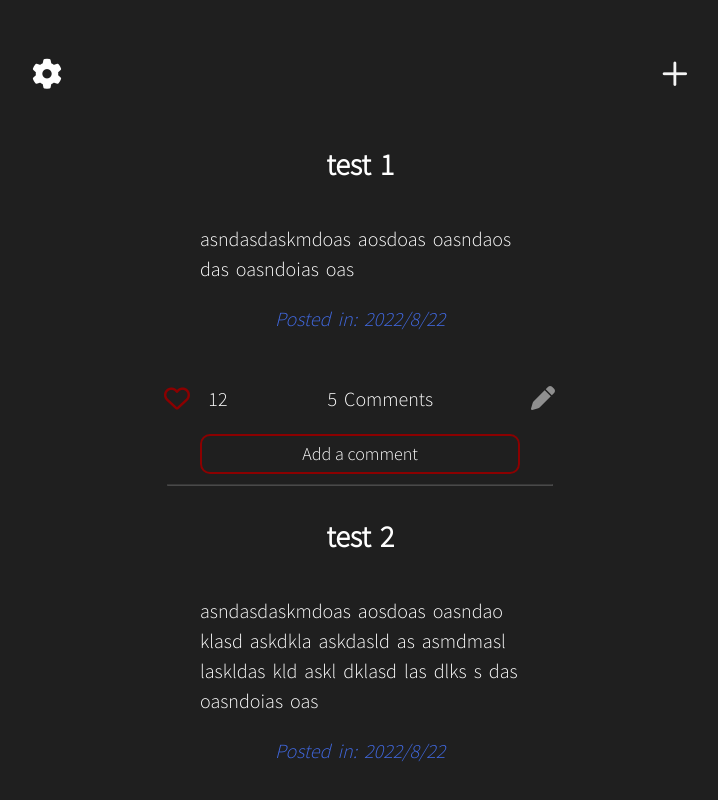
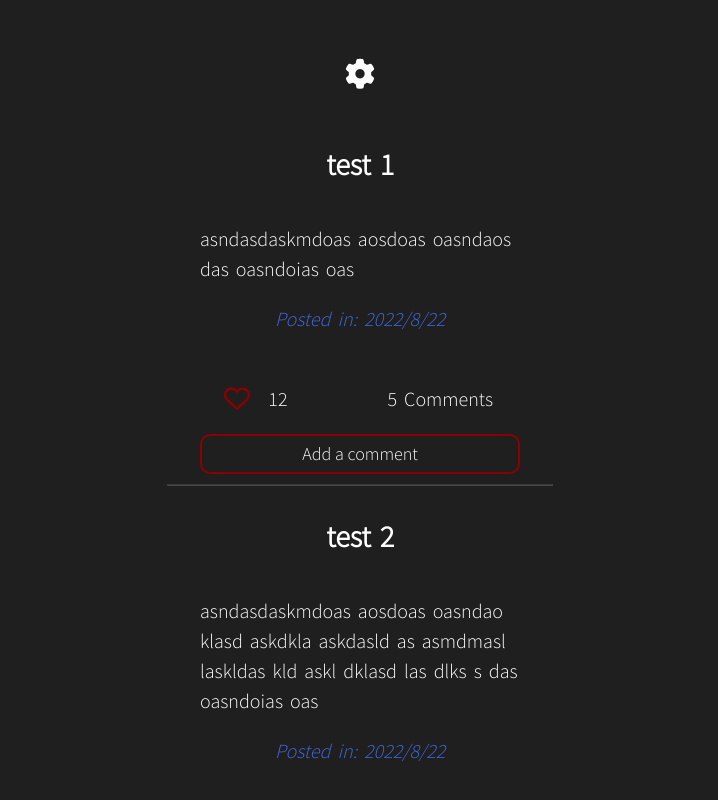
Before and after one commit to MostafaviMeraat/react-task-10, a React (Create React App) app: page /dashboard in a window 1280 px wide. Shown: the top 800 px of the page, without its empty margins (299-1017 px from the left). Built offline with nearby package versions, Linux system fonts and the light colour scheme.

Commit message:
fix minor bugs

```diff
--- a/src/components/Dashboard/Dashboard.jsx
+++ b/src/components/Dashboard/Dashboard.jsx
@@ -12,8 +12,8 @@ const Dashboard = () => {
   const data = useSelector(state => state.login)
   const posts = useSelector(state => state.postList)
   const setting = useSelector(state => state.setting)
-  let isUser = false
-  let isAdmin = true
+  let isUser = true
+  let isAdmin = false
   data[0].user === 'user' ? isUser = true : isAdmin = true
   const date = posts.time
   const [comment, setComment] = useState(false)
@@ -81,6 +81,7 @@ const Dashboard = () => {
             <div className='emotions'>
               <div className='like' onClick={() => likePost(index)}><span><i className="fa-regular fa-heart heart"></i>&nbsp;&nbsp; {post.likeCount}</span></div>
               {post?.commentCount && <span>{post.commentCount.length} Comments</span>}
+              {console.log(isAdmin)}
               {isAdmin && <div><i className="fa-sharp fa-solid fa-pen pen" onClick={() => { edit(index) }}></i></div>}
             </div>
             <div className='comment-box'>
```
